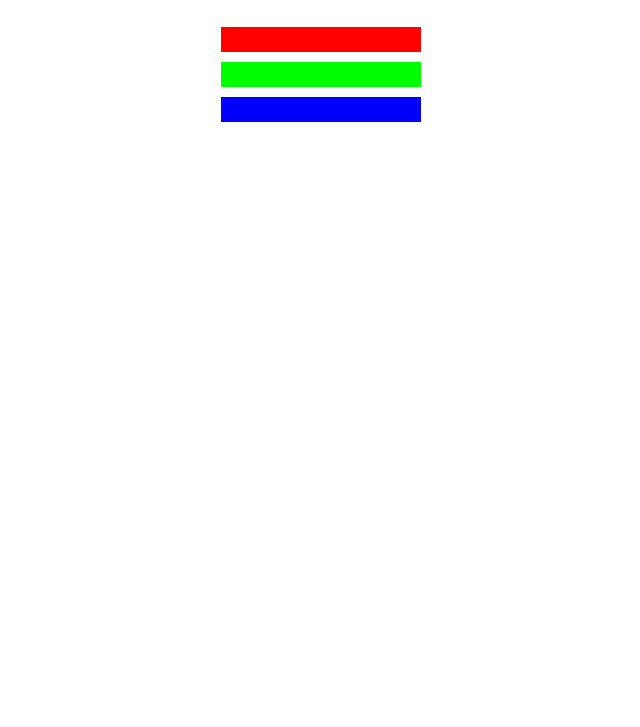
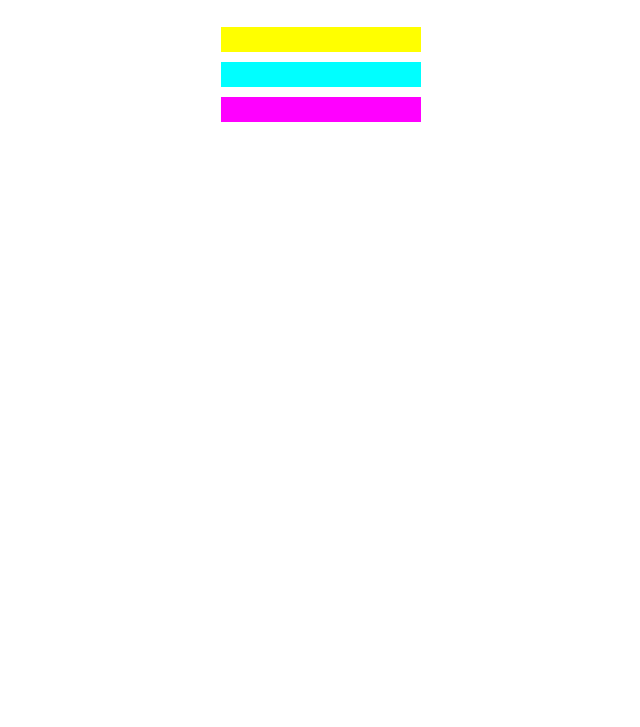
Before and after one commit to nedoratic/fcc-rwd-03-colored-markers, a plain HTML site: page index.html in a window 1280 px wide. Shown: the part 73-800 px from the top of the page, without its empty margins (319-959 px from the left). Drawn offline with Linux system fonts and the light colour scheme.

Commit message:
style.css - secondary colors added

```diff
--- a/style.css
+++ b/style.css
@@ -14,13 +14,13 @@ h1 {
 }
 
 .one {
-	background-color: rgb(255, 0, 0);
+	background-color: rgb(255, 255, 0);
 }
 
 .two {
-	background-color: rgb(0, 255, 0);
+	background-color: rgb(0, 255, 255);
 }
 
 .three {
-	background-color: rgb(0, 0, 255);
+	background-color: rgb(255, 0, 255);
 }
```
